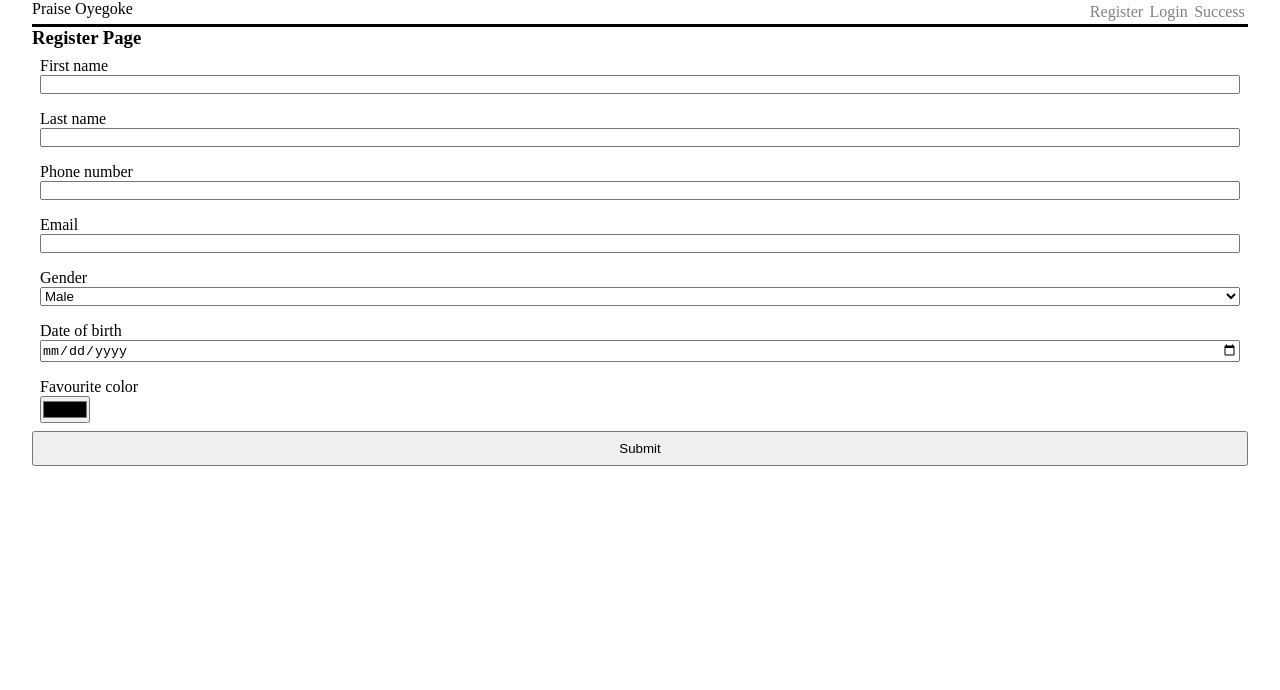
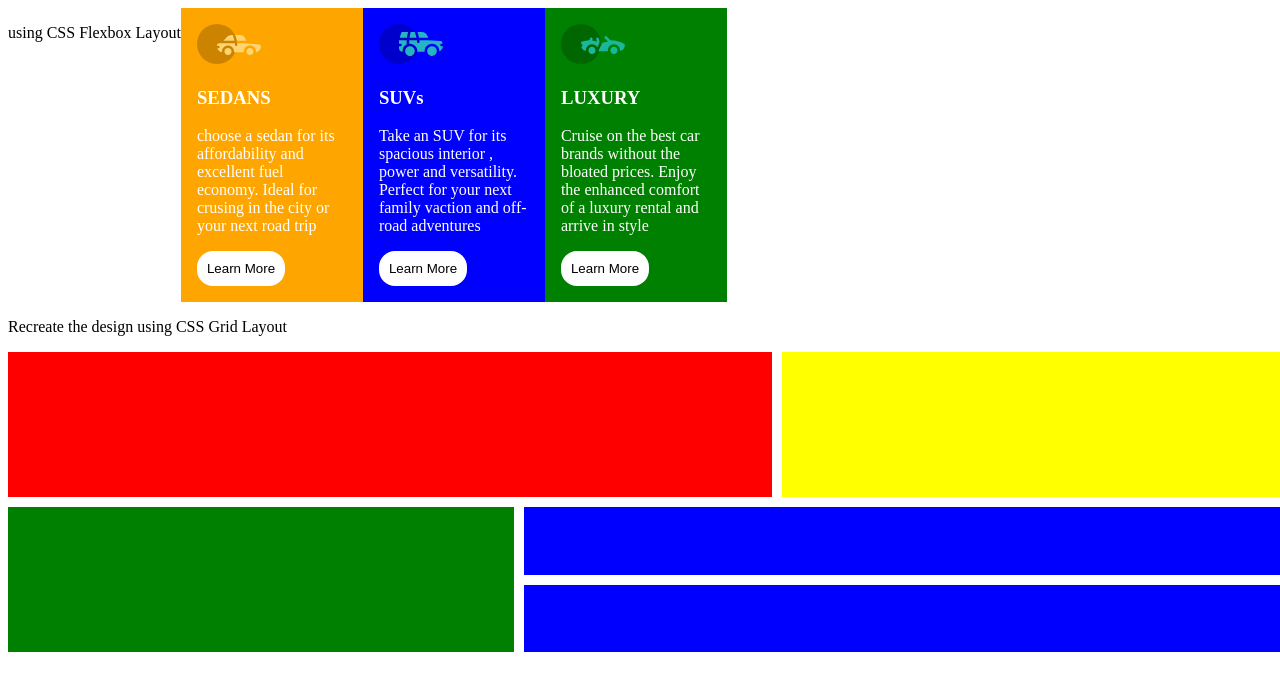
Before and after one commit to Emerald-Realm/assignments, a plain HTML site: page index.html in a window 1280 px wide. Drawn offline with Linux system fonts and the light colour scheme.

Commit message:
week 4 projects pushed

```diff
--- a/index.html
+++ b/index.html
@@ -9,56 +9,46 @@
 </head>
 
 <body>
-  <header>
-    <p class="logo">Praise Oyegoke</p>
-    <nav>
-      <ul class="navigation">
-        <li id="" class="nav-link"><a href="./index.html">Register</a> </li>
-        <li id="" class="nav-link"><a href="./login.html">Login</a> </li>
-        <li id="" class="nav-link"><a href="./success.html">Success</a> </li>
-      </ul>
-    </nav>
-  </header>
   <main>
-    <h3>Register Page</h3>
-    <div class="form">
-      <label>
-        First name
-        <input type='text' />
-      </label>
-      <label>
-        Last name
-        <input type='text' />
-      </label>
-      <label>
-        Phone number
-        <input type='number' />
-      </label>
-      <label>
-        Email
-        <input type='email' />
-      </label>
-      <label>
-        Gender
-        <select>
-          <option>Male</option>
-          <option>Female</option>
-        </select>
-      </label>
-      <label>
-        Date of birth
-        <input type='date' />
-      </label>
-      <label>
-        Favourite color
-        <input type='color' />
-      </label>
+    <div>
+      <div class="flexbox">
+        <p> using CSS Flexbox Layout</p>
+        <div class="sedans">
+          <img class="icons" src="./Layout/images/icon-sedans.svg" />
+          <h3 class="title">SEDANS</h3>
+          <p class="text">choose a sedan for its affordability and excellent fuel economy. Ideal for crusing in the city
+            or your next road trip</p>
+          <button class="cta">Learn More</button>
+        </div>
+
+        <div class="suv">
+          <img class="icons" src="./Layout/images/icon-suvs.svg" />
+          <h3 class="title">SUVs</h3>
+          <p class="text">Take an SUV for its spacious interior , power and versatility. Perfect for your next family
+            vaction and off-road adventures</p>
+          <button class="cta">Learn More</button>
+        </div>
+
+        <div class="luxury">
+          <img class="icons" src="./Layout/images/Flexbox/Copy%20of%20icon-luxury.svg" />
+          <h3 class="title">LUXURY</h3>
+          <p class="text">Cruise on the best car brands without the bloated prices. Enjoy the enhanced comfort of a
+            luxury rental and arrive in style</p>
+          <button class="cta">Learn More</button>
+        </div>
+
+      </div>
     </div>
-    <a href="./success.html">
-      <button>
-        Submit
-      </button>
-    </a>
+    <div class="b">
+      <p>Recreate the design using CSS Grid Layout </p>
+      <div class="parent">
+        <div class="div1"> </div>
+        <div class="div2"> </div>
+        <div class="div3"> </div>
+        <div class="div4"> </div>
+        <div class="div5"> </div>
+      </div>
+    </div>
   </main>
   <script src="script.js"></script>
 
--- a/style.css
+++ b/style.css
@@ -1,55 +1,76 @@
-99html, body {
+html, body {
   height: 100%;
-  width: 90%;
-  font-family: 'Readex Pro', sans-serif;
+  width: 100%;
 }
 
-body {
-  padding-right: 2rem;
-  padding-left: 2rem;
+.flexbox {
+  display: flex;
 }
 
-* {
-   padding: 0px;
-  margin: 0px;
-  text-decoration: none;
+.sedans,
+.suv,
+.luxury {
+  padding: 1rem;
+  color: white;
+  width: 150px;
+  background-color: orange;
 }
 
-a {
-  color: gray;
+.suv {
+  background-color: blue;
 }
 
-ul {
-  list-style: none;
+.luxury {
+  background-color: green;
 }
 
-li {
-  padding: 0.2rem;
+.cta {
+  background-color: white;
+  padding: 0.5rem;
+  border: 2px solid white;
+  border-radius: 1rem;
 }
 
-header {
-  display: flex;
-  padding: 1.5 rem;
-  border-bottom: 3px solid black;
-  justify-content: space-between;
+.sedans .cta:hover {
+  background-color: yellow;
+  color: white;
 }
 
-.navigation {
-  display: flex
+.suv .cta:hover {
+  background-color: blue;
+  color: white;
+}
+.luxury .cta:hover {
+  background-color: green;
+  color: white;
 }
 
-.nav-link {
-  text-decoration: none;
-  color: black;
+.parent {
+display: grid;
+height: 300px;
+grid-template-columns: repeat(5, 1fr);
+grid-template-rows: repeat(4, 1fr);
+grid-column-gap: 10px;
+grid-row-gap: 10px;
 }
 
-.form label {
-  display: flex;
-  flex-direction: column;
-  padding: 0.5rem;
+.div1 {
+  grid-area: 1 / 1 / 3 / 4;
+  background-color: red;
+      }
+.div2 {
+  grid-area: 3 / 1 / 5 / 3;
+background-color: green;
 }
-
-button {
-  width: 100%;
-  padding: 0.5rem;
+.div3 {
+  grid-area: 4 / 3 / 5 / 6;
+background-color: blue;
 }
+.div4 {
+  grid-area: 3 / 3 / 4 / 6;
+background-color:blue ;
+}
+.div5 {
+  grid-area: 1 / 4 / 3 / 6;
+background-color: yellow;
+}
```
Also changed, not shown: Layout/style-guide (2).md (added, +35 -0 lines), Layout/design/active-states.jpg (added), Layout/images/Flexbox/Copy of favicon-32x32.png (added), Layout/images/Flexbox/Copy of icon-luxury.svg (added), Layout/images/Flexbox/Copy of icon-sedans.svg (added), Layout/images/Flexbox/Copy of icon-suvs.svg (added), Layout/images/Flexbox/icon-luxury.svg (added), Layout/images/favicon-32x32.png (added), Layout/images/icon-sedans.svg (added), Layout/images/icon-suvs.svg (added).
